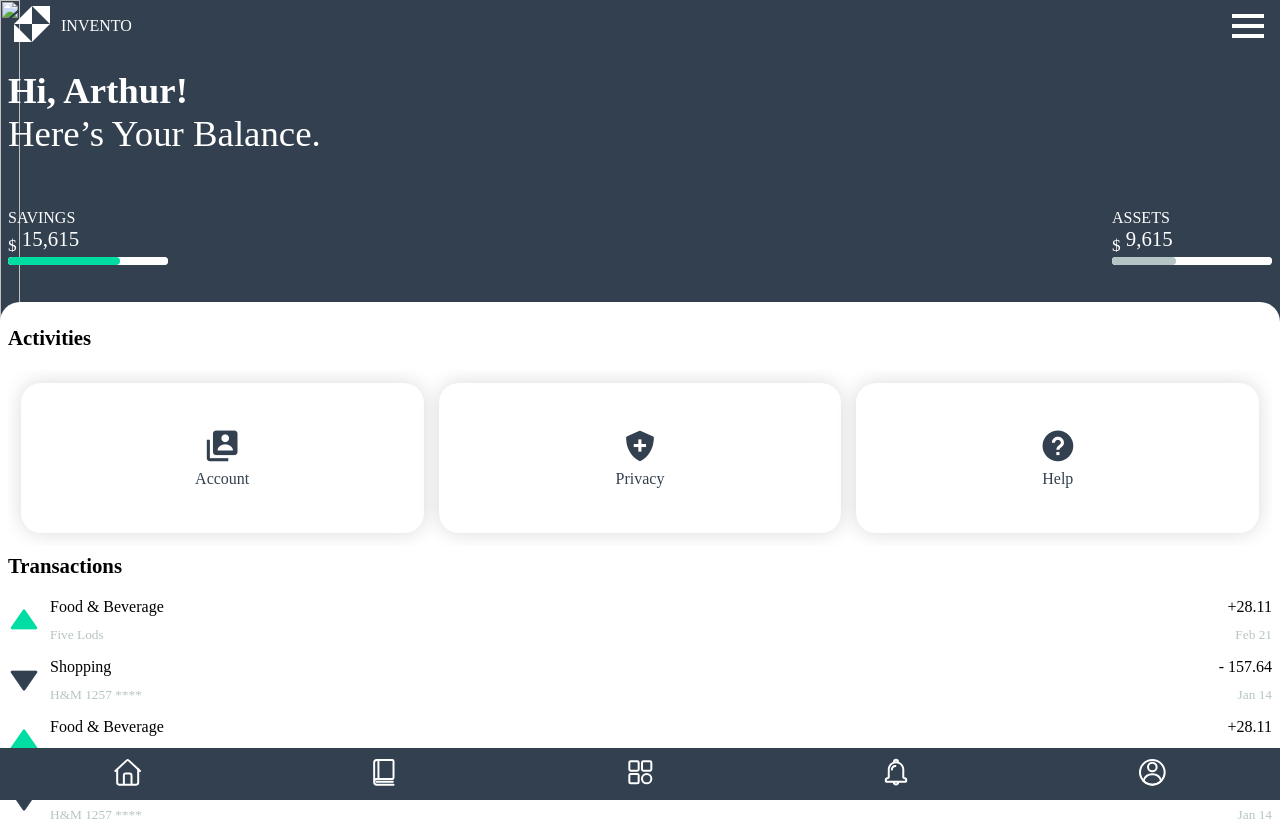
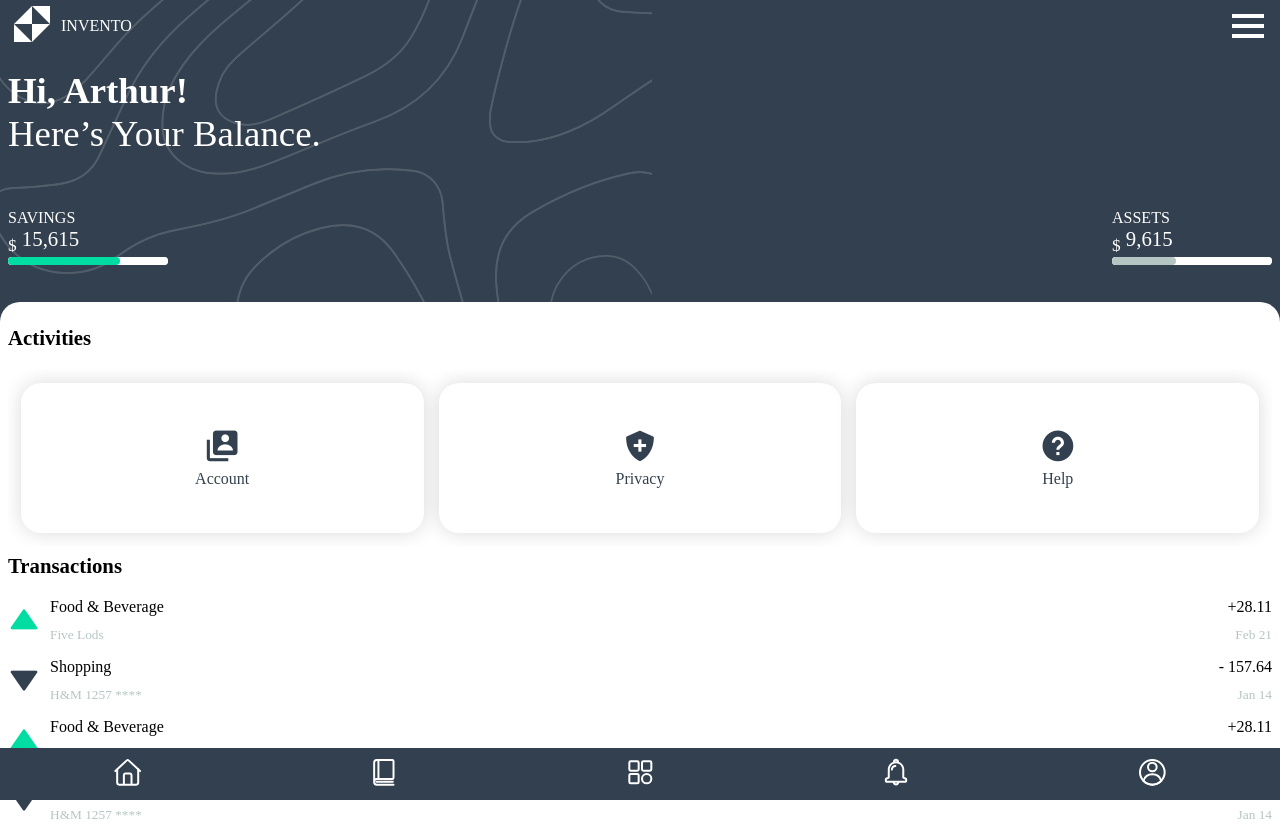
Before and after one commit to JoseDelgado1899/virtualWallet_M3-main, a plain HTML site: page index.html in a window 1280 px wide. Shown: the top 826 px of the page. Drawn offline with nearby package versions, Linux system fonts and the light colour scheme; a web font is replaced by a local one.

Commit message:
feat: :tada: configuracion
configuracion de nuestra pagina web

```diff
--- a/index.html
+++ b/index.html
@@ -9,7 +9,7 @@
 </head>
 <body>
     <div class="banner">
-        <img src="storage/img/banner.svg">
+        <img src="storage/img (1)/img/banner.svg">
     </div>
     <header class="header">
         <div class="header__logo">
```
